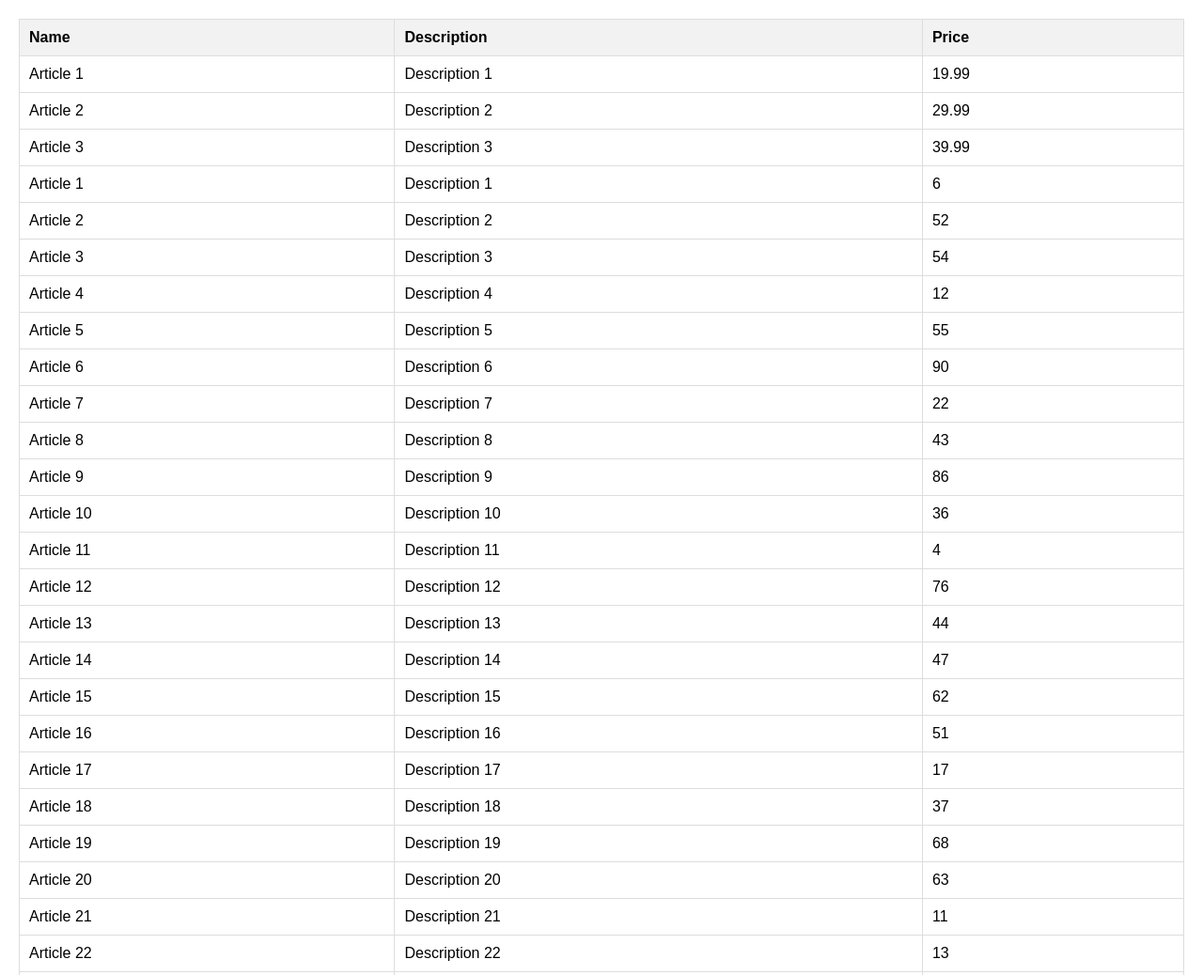
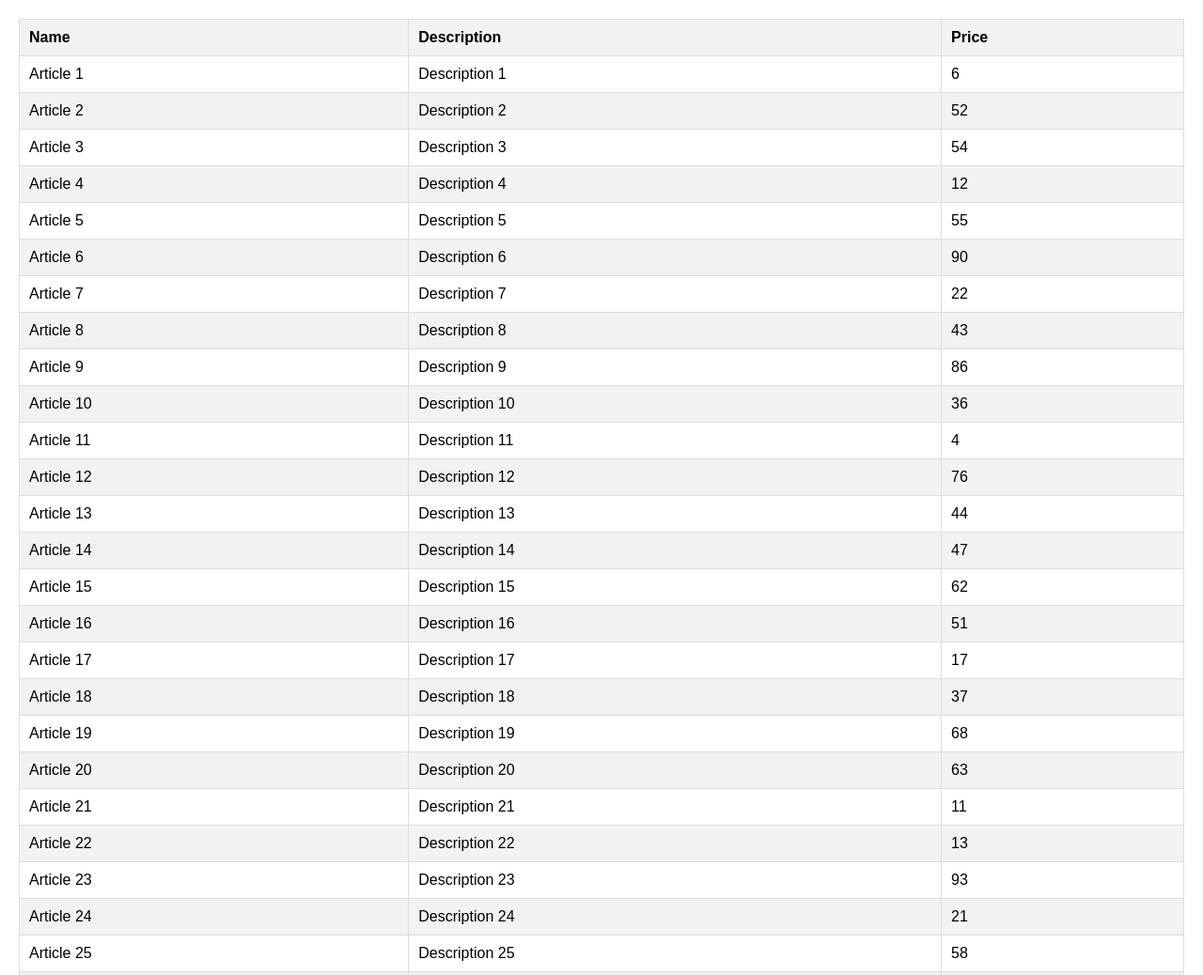
Before and after one commit to SylvainTropee/ProjectTS, a website built with Vite: page index.html in a window 1280 px wide. Shown: the top 1038 px of the page at 94% size. Built offline with nearby package versions, Linux system fonts and the light colour scheme.

Commit message:
update v.2

```diff
--- a/src/classes/Article.ts
+++ b/src/classes/Article.ts
@@ -1,22 +1,22 @@
 export class Article{
 
-    private _name : String
+    private _name : string
     private _price : number
-    private _description : String
+    private _description : string
 
 
-    constructor(name: String,  description: String,price: number) {
+    constructor(name: string,  description: string,price: number) {
         this._name = name;
         this._price = price;
         this._description = description;
     }
 
 
-    get name(): String {
+    get name(): string {
         return this._name;
     }
 
-    set name(value: String) {
+    set name(value: string) {
         this._name = value;
     }
 
@@ -28,11 +28,11 @@ export class Article{
         this._price = value;
     }
 
-    get description(): String {
+    get description(): string {
         return this._description;
     }
 
-    set description(value: String) {
+    set description(value: string) {
         this._description = value;
     }
 }
--- /dev/null
+++ b/src/classes/ArticleTableRenderer.ts
@@ -0,0 +1,62 @@
+import {Article} from "./Article.ts";
+import {Popup} from "./Popup.ts";
+
+export class ArticleTableRenderer {
+    private articles: Article[] = [];
+
+    addArticle(article: Article): void {
+        this.articles.push(article);
+    }
+
+    generateRandomArticles(numArticles: number): void {
+        for (let i = 1; i <= numArticles; i++) {
+            const article = new Article(
+                `Article ${i}`,
+                `Description ${i}`,
+                Math.floor(Math.random() * 100) + 1
+            );
+            this.addArticle(article);
+        }
+    }
+
+    render(): void {
+        const articleListDiv = document.getElementById('app');
+
+        if (articleListDiv) {
+            const table = this.createTable(['Name', 'Description', 'Price']);
+            const tbody = table.createTBody();
+
+            this.articles.forEach(article => {
+                const row = tbody.insertRow();
+                this.addRowEvent(row, article)
+                row.innerHTML = [article.name, article.description, article.price].map(cellData => `<td>${cellData}</td>`).join('');
+            });
+
+            articleListDiv.appendChild(table);
+        }
+    }
+
+    private addRowEvent(row: HTMLTableRowElement, article: Article) {
+        row.addEventListener("click", () => {
+            const articleContent =
+                `<h2>${article.name}</h2>
+                     <p><strong>Description:</strong> ${article.description}</p>
+                     <p><strong>Prix:</strong> ${article.price} €</p>`;
+            Popup.show(articleContent);
+        })
+    }
+
+    private createTable(headers: string[]) {
+        const table = document.createElement('table');
+        const headerRow = table.createTHead().insertRow(0);
+
+        headers.forEach(headerText => {
+            const th = document.createElement('th');
+            th.textContent = headerText;
+            headerRow.appendChild(th);
+        });
+
+        return table;
+    }
+
+}
--- a/src/classes/DisplayArticles.ts
+++ /dev/null
@@ -1,39 +0,0 @@
-import {Article} from "./Article.ts";
-
-export class ArticleList {
-    private articles: Article[] = [];
-
-    addArticle(article: Article): void {
-        this.articles.push(article);
-    }
-
-    generateRandomArticles(numArticles: number): void {
-        for (let i = 1; i <= numArticles; i++) {
-            const article = new Article(
-                `Article ${i}`,
-                `Description ${i}`,
-                Math.floor(Math.random() * 100) + 1
-            );
-            this.addArticle(article);
-        }
-    }
-
-    render(): void {
-        const articleListDiv = document.getElementById('app');
-
-        if (articleListDiv) {
-            const table = document.createElement('table');
-            const headerRow = table.createTHead().insertRow(0);
-            headerRow.innerHTML = '<th>Name</th><th>Description</th><th>Price</th>';
-
-            const tbody = table.createTBody();
-
-            this.articles.forEach(article => {
-                const row = tbody.insertRow();
-                row.innerHTML = `<td>${article.name}</td><td>${article.description}</td><td>${article.price}</td>`;
-            });
-
-            articleListDiv.appendChild(table);
-        }
-    }
-}
--- a/src/main.ts
+++ b/src/main.ts
@@ -1,34 +1,6 @@
 import './style.css'
-import {Article} from "./classes/Article.ts";
-import {ArticleList} from "./classes/DisplayArticles.ts";
-import {Popup} from "./classes/Popup.ts";
+import {ArticleTableRenderer} from "./classes/ArticleTableRenderer.ts";
 
-const myArticleList = new ArticleList();
-myArticleList.addArticle(new Article('Article 1', 'Description 1', 19.99));
-myArticleList.addArticle(new Article('Article 2', 'Description 2', 29.99));
-myArticleList.addArticle(new Article('Article 3', 'Description 3', 39.99));
-
-myArticleList.generateRandomArticles(50)
+const myArticleList = new ArticleTableRenderer();
+myArticleList.generateRandomArticles(500)
 myArticleList.render();
-
-
-const table = document.querySelector('table');
-if (table) {
-    table.addEventListener('click', (event) => {
-        const target = event.target as HTMLElement;
-        const row = target.closest('tr');
-
-        if (row) {
-            const rowIndex = row.rowIndex - 1; // Subtracting 1 to account for the header row
-            const selectedArticle = myArticleList['articles'][rowIndex];
-
-            if (selectedArticle) {
-                const articleContent =
-                    `<h2>${selectedArticle.name}</h2>
-                     <p><strong>Description:</strong> ${selectedArticle.description}</p>
-                     <p><strong>Prix:</strong> ${selectedArticle.price} €</p>`;
-                Popup.show(articleContent);
-            }
-        }
-    });
-}
--- a/src/style.css
+++ b/src/style.css
@@ -15,7 +15,7 @@ th, td {
   text-align: left;
 }
 
-th {
+th, tr:nth-child(even) {
   background-color: #f2f2f2;
 }
 
```
